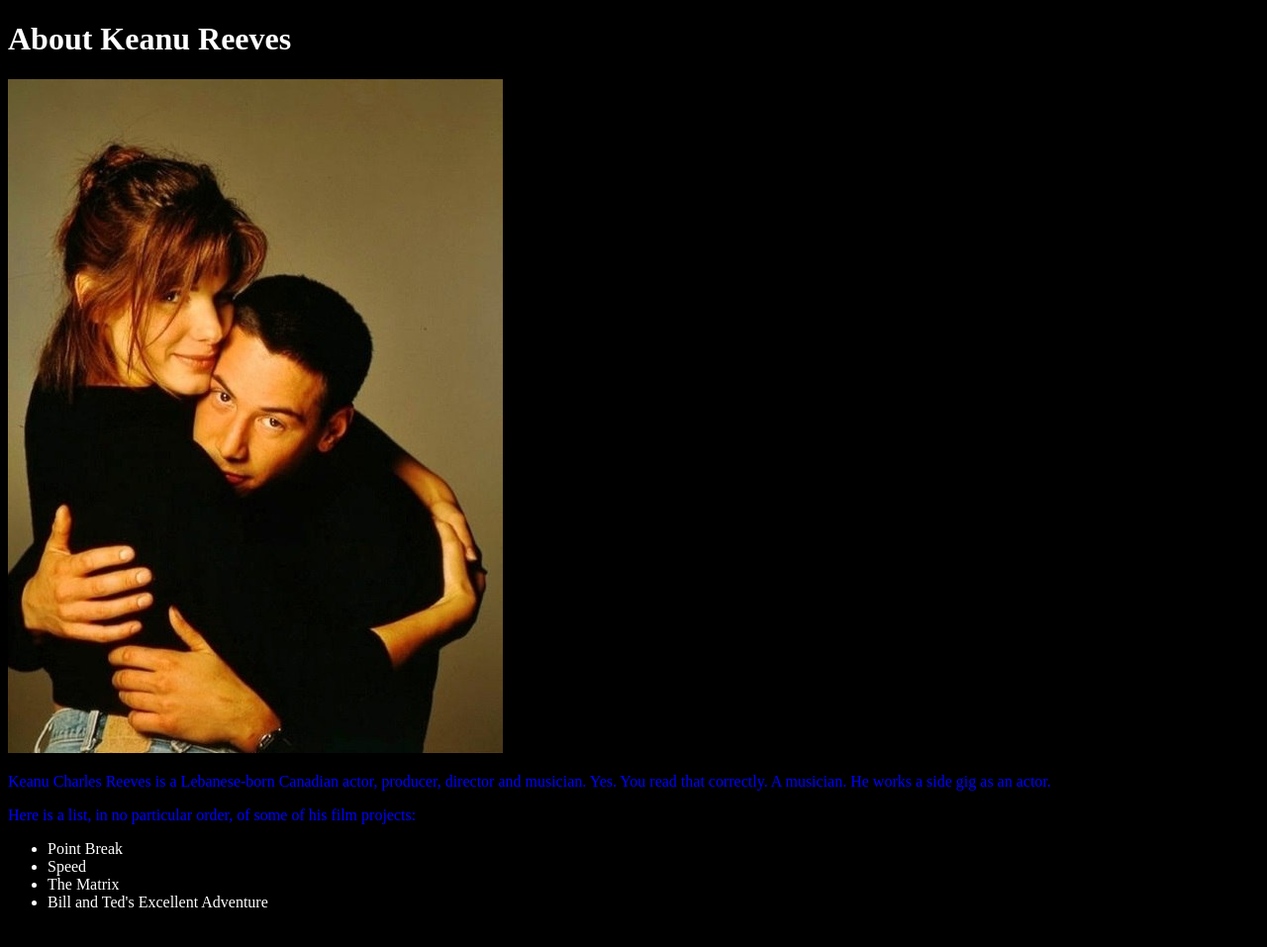
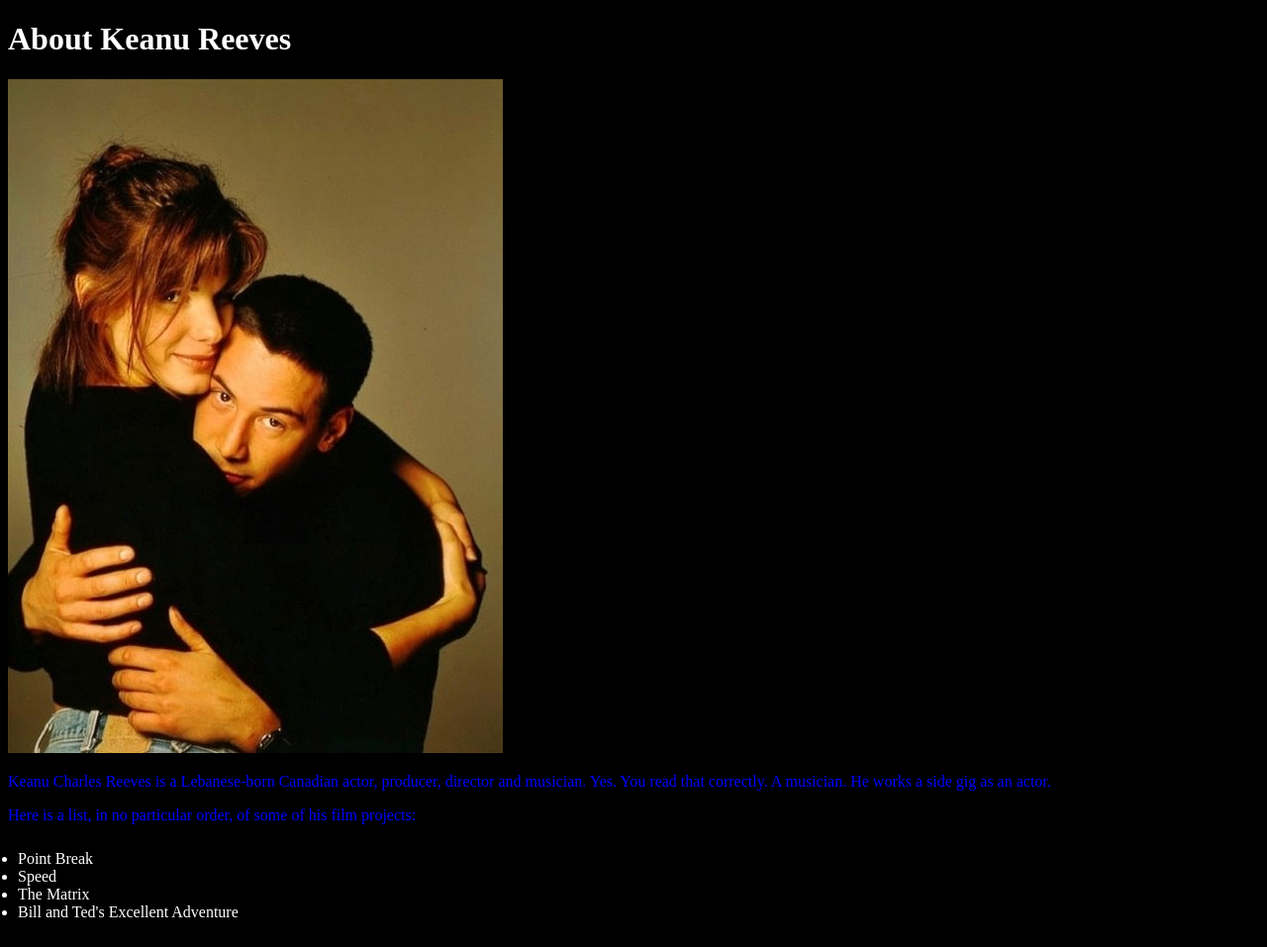
Before and after one commit to WebbyDer/WebbyDer.github.io, a plain HTML site: page class-work/class03/keanu/about.html in a window 1280 px wide. Shown: the whole page at 99% size. Drawn offline with Linux system fonts and the light colour scheme.

Commit message:
push 6 changes

```diff
--- a/class-work/class03/keanu/about.html
+++ b/class-work/class03/keanu/about.html
@@ -3,11 +3,12 @@
 <head>
 	<title>About Keanu Reeves</title>
 	<link rel="stylesheet" href="css/styles.css">
+
 	</head>
 <body>
 	<h1>About Keanu Reeves</h1>
 <img src="keanu.jpg">
-
+<a href="test.html"></a>
 	<p>
 Keanu Charles Reeves is a Lebanese-born Canadian actor, producer, director and musician. Yes. You read that correctly. A musician. He works a side gig as an actor.
 	</p>
--- a/class-work/class03/keanu/css/styles.css
+++ b/class-work/class03/keanu/css/styles.css
@@ -2,7 +2,12 @@ body {
 	background: black;
 	color: white;
 }
+
 p  {
 	color: blue;
 
 }
+ul  {
+	padding: 10px;
+
+}
--- a/styles.css
+++ b/styles.css
@@ -4,3 +4,6 @@ body  {
 	text-align: center;
 	font-family: sans-serif;
 }
+ul {
+	padding: 10px;
+}
```
Also changed, not shown: index.html (+1 -0 lines), resume.html (+0 -1 lines), test.html (added, +1 -0 lines).
